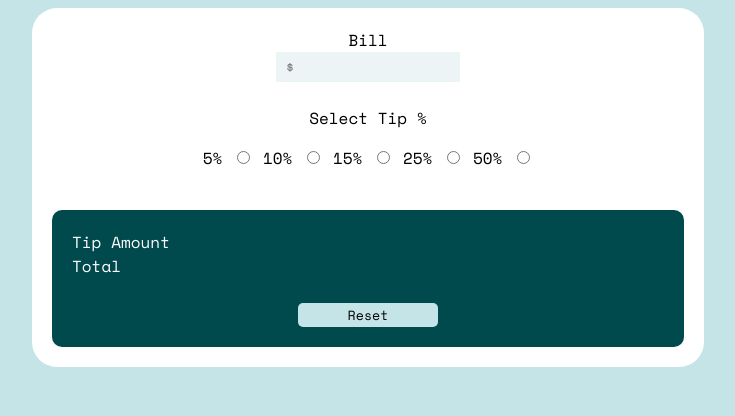
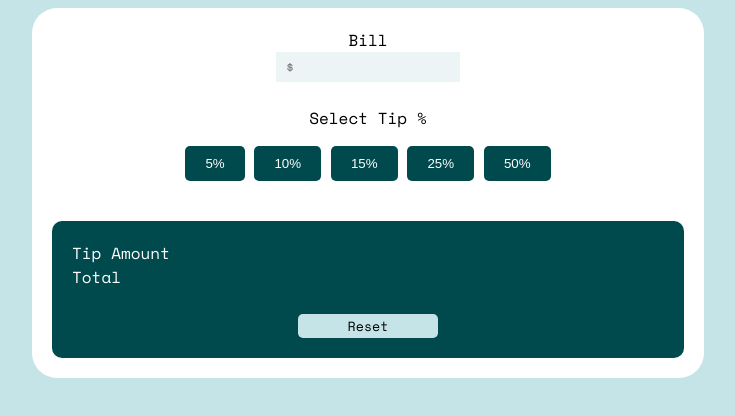
Before and after one commit to kaiafay/tip-calculator, a plain HTML site: page index.html in a window 1280 px wide. Shown: the whole page, without its empty margins (272-1007 px from the left). Drawn offline with nearby package versions, Linux system fonts and the light colour scheme.

Commit message:
update form to buttons and fix styling accordingly

```diff
--- a/index.html
+++ b/index.html
@@ -15,21 +15,14 @@
 <input type="number" id="amount" name="amount" placeholder="$" step=".01">
     </form>
 <br>
- <form id="tip">
   <label for="percentage">Select Tip %</label>
         <p>
-            <label for="five">5%</label>
-            <input type="radio" name="percent" id="five" value="five">
-            <label for="ten">10%</label>
-            <input type="radio" name="percent" id="ten" value="ten">
-            <label for="fifteen">15%</label>
-            <input type="radio" name="percent" id="fifteen" value="fifteen">
-            <label for="twentyfive">25%</label>
-            <input type="radio" name="percent" id="twentyfive" value="twentyfive">
-            <label for="fifty">50%</label>
-            <input type="radio" name="percent" id="fifty" value="fifty">
+           <button class="tipButton activeButton default" id="five">5%</button>
+           <button class="tipButton" id="ten">10%</button>
+           <button class="tipButton" id="fifteen">15%</button>
+           <button class="tipButton" id="twentyfive">25%</button>
+           <button class="tipButton" id="fifty">50%</button>
         </p>
-</form>
 <br>
 <div id="totals">
  <div id="tipamount"> Tip Amount
--- a/style.css
+++ b/style.css
@@ -21,8 +21,12 @@ body {
   font-family: "Space Mono", monospace;
 }
 
-input[type="radio"] {
+.tipButton {
   background-color: hsl(183, 100%, 15%);
+  color: white;
+  padding: 10px 20px;
+  border: none;
+  border-radius: 5px;
 }
 
 #tipamount {
```
Also changed, not shown: 2 other files.
